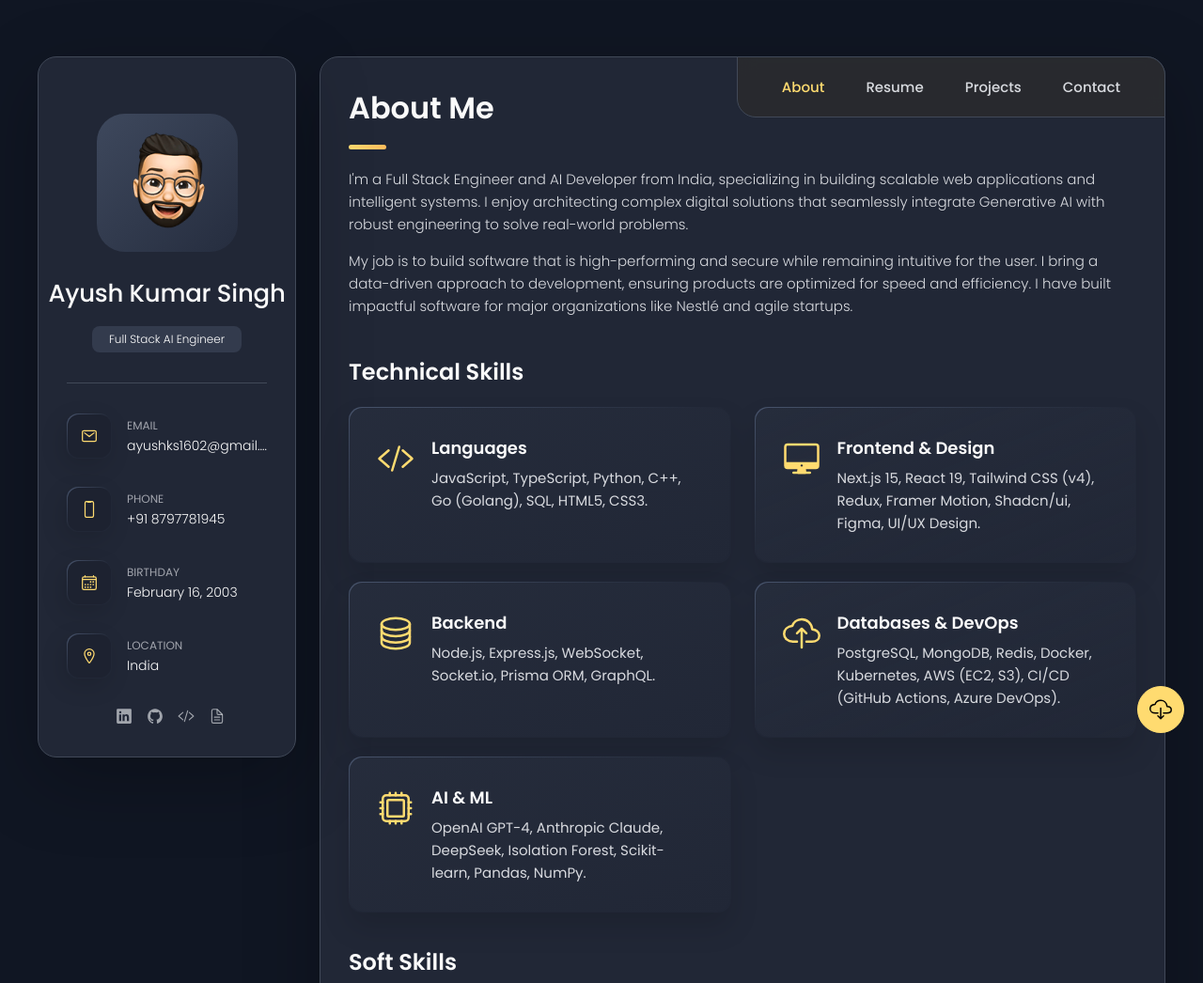
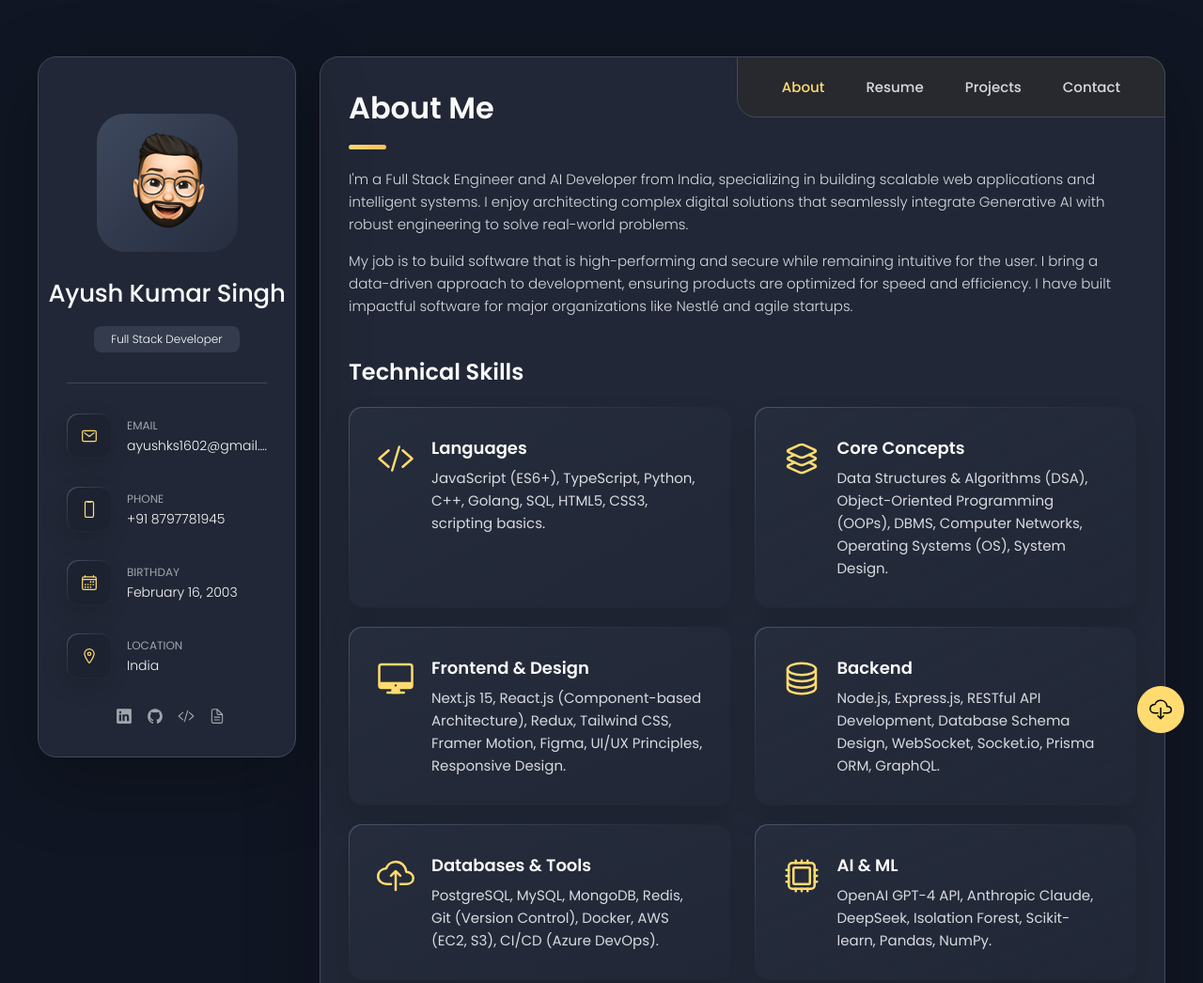
Before and after one commit to AyushK5ingh/porfolio-web, a website built with Vite: page index.html in a window 1280 px wide. Shown: the top 1046 px of the page at 94% size. Built offline with nearby package versions, Linux system fonts and the light colour scheme; no server answers; files whose address does not match are found by name.

Commit message:
drive update

```diff
--- a/index.html
+++ b/index.html
@@ -82,7 +82,7 @@
           <div class="info-content">
             <h1 class="name" title="Ayush Kumar Singh">Ayush Kumar Singh</h1>
 
-            <p class="title">Full Stack AI Engineer</p>
+            <p class="title">Full Stack Developer</p>
           </div>
 
           <button class="info_more-btn" data-sidebar-btn>
@@ -171,7 +171,7 @@
             </li>
 
             <li class="social-item">
-              <a href="https://drive.google.com" class="social-link" target="_blank">
+              <a href="https://drive.google.com/file/d/1VT2D7Sib7-5jlkFGT68SOLlYcjoPQNo7/view?usp=sharing" class="social-link" target="_blank">
                  <ion-icon name="document-text-outline"></ion-icon>
               </a>
             </li>
@@ -244,7 +244,20 @@
                 <div class="service-content-box">
                   <h4 class="h4 service-item-title">Languages</h4>
                   <p class="service-item-text">
-                    JavaScript, TypeScript, Python, C++, Go (Golang), SQL, HTML5, CSS3.
+                    JavaScript (ES6+), TypeScript, Python, C++, Golang, SQL, HTML5, CSS3, scripting basics.
+                  </p>
+                </div>
+              </li>
+
+              <li class="service-item">
+                <div class="service-icon-box">
+                  <ion-icon name="layers-outline" style="font-size: 40px; color: var(--orange-yellow-crayola); margin: auto;"></ion-icon>
+                </div>
+
+                <div class="service-content-box">
+                  <h4 class="h4 service-item-title">Core Concepts</h4>
+                  <p class="service-item-text">
+                    Data Structures & Algorithms (DSA), Object-Oriented Programming (OOPs), DBMS, Computer Networks, Operating Systems (OS), System Design.
                   </p>
                 </div>
               </li>
@@ -257,7 +270,7 @@
                 <div class="service-content-box">
                   <h4 class="h4 service-item-title">Frontend & Design</h4>
                   <p class="service-item-text">
-                    Next.js 15, React 19, Tailwind CSS (v4), Redux, Framer Motion, Shadcn/ui, Figma, UI/UX Design.
+                    Next.js 15, React.js (Component-based Architecture), Redux, Tailwind CSS, Framer Motion, Figma, UI/UX Principles, Responsive Design.
                   </p>
                 </div>
               </li>
@@ -270,7 +283,7 @@
                 <div class="service-content-box">
                   <h4 class="h4 service-item-title">Backend</h4>
                   <p class="service-item-text">
-                    Node.js, Express.js, WebSocket, Socket.io, Prisma ORM, GraphQL.
+                    Node.js, Express.js, RESTful API Development, Database Schema Design, WebSocket, Socket.io, Prisma ORM, GraphQL.
                   </p>
                 </div>
               </li>
@@ -281,9 +294,9 @@
                 </div>
 
                 <div class="service-content-box">
-                  <h4 class="h4 service-item-title">Databases & DevOps</h4>
+                  <h4 class="h4 service-item-title">Databases & Tools</h4>
                   <p class="service-item-text">
-                    PostgreSQL, MongoDB, Redis, Docker, Kubernetes, AWS (EC2, S3), CI/CD (GitHub Actions, Azure DevOps).
+                    PostgreSQL, MySQL, MongoDB, Redis, Git (Version Control), Docker, AWS (EC2, S3), CI/CD (Azure DevOps).
                   </p>
                 </div>
               </li>
@@ -297,7 +310,7 @@
                 <div class="service-content-box">
                   <h4 class="h4 service-item-title">AI & ML</h4>
                   <p class="service-item-text">
-                    OpenAI GPT-4, Anthropic Claude, DeepSeek, Isolation Forest, Scikit-learn, Pandas, NumPy.
+                    OpenAI GPT-4 API, Anthropic Claude, DeepSeek, Isolation Forest, Scikit-learn, Pandas, NumPy.
                   </p>
                 </div>
               </li>
@@ -416,7 +429,7 @@
               <li class="timeline-item">
                 <h4 class="h4 timeline-item-title">Earthemission (SDE Intern)</h4>
 
-                <span>July 2024 — Jan 2025</span>
+                <span>July 2024 — April 2025</span>
 
                 <p class="timeline-text">
                   Implemented authentication and dynamic routing (Next.js, Golang). Optimized DB performance (Redis, PostgreSQL) by 30%. Enhanced API performance and CI/CD pipelines.
@@ -737,7 +750,7 @@
     <!--
       - #RESUME FLOATING BUTTON
     -->
-    <a href="https://drive.google.com/file/d/1kD7vS7KTv8N5ke4tPYZTK59hCsJJ_3RN/view?usp=sharing" class="resume-btn" target="_blank" title="Download Resume" aria-label="Download Resume">
+    <a href="https://drive.google.com/file/d/1VT2D7Sib7-5jlkFGT68SOLlYcjoPQNo7/view?usp=sharing" class="resume-btn" target="_blank" title="Download Resume" aria-label="Download Resume">
       <ion-icon name="cloud-download-outline"></ion-icon>
     </a>
 
```
